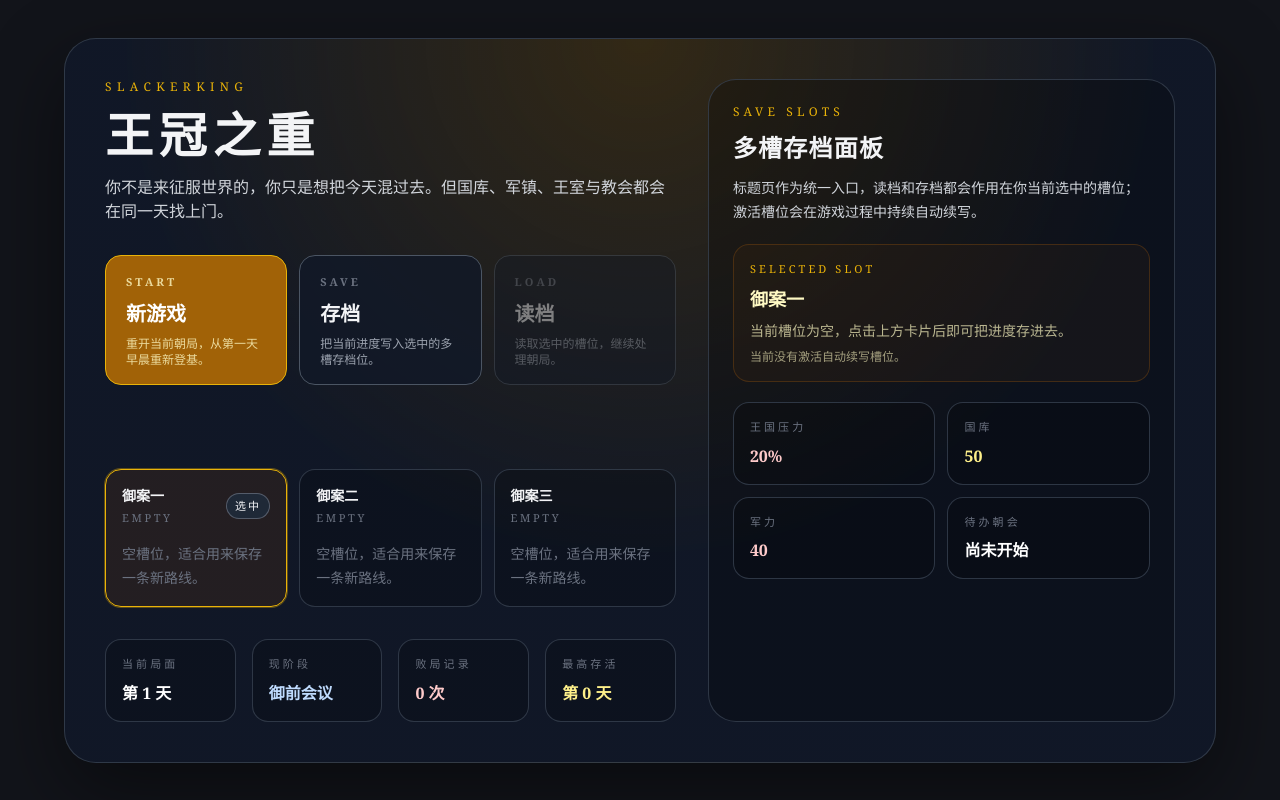
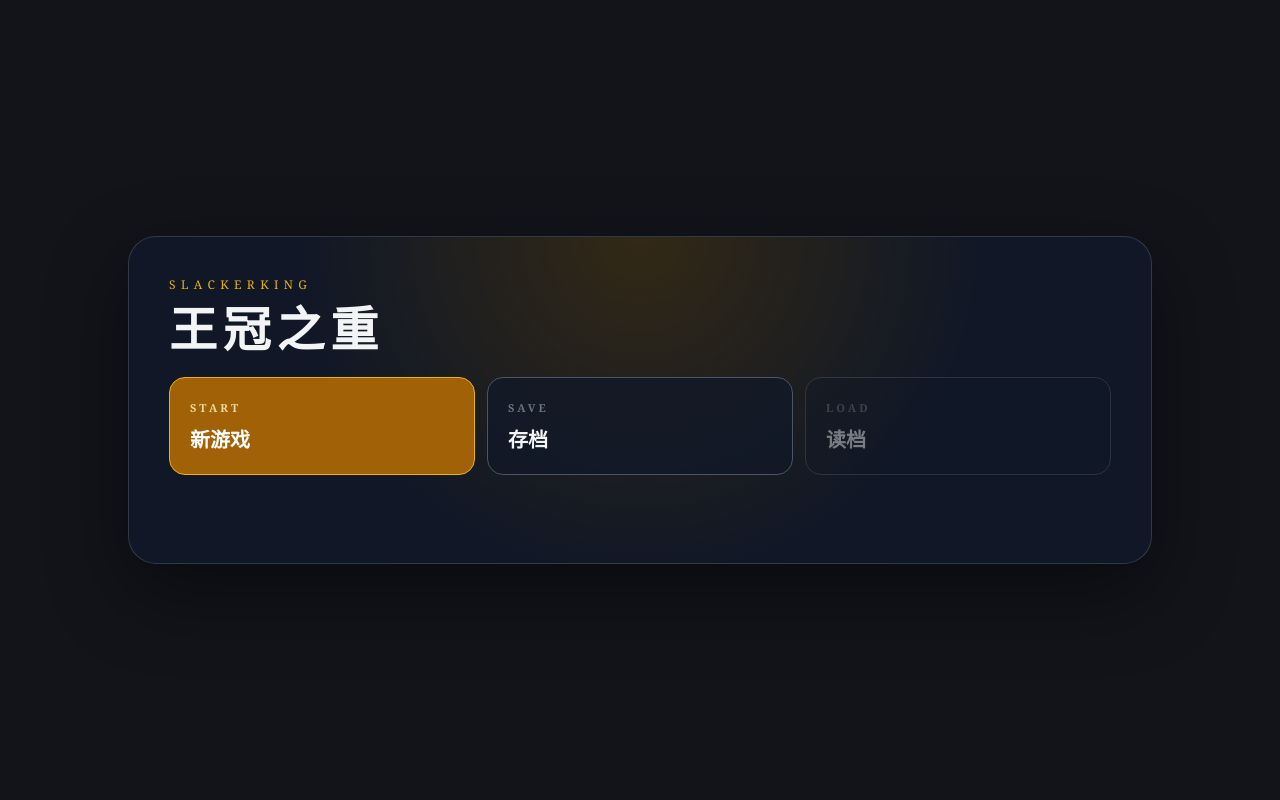
Before and after one commit to onovich/SlackerKing, a React (Vite) app: page / in a window 1280 px wide. Built offline with nearby package versions, Linux system fonts and the light colour scheme.

Commit message:
Refine menus and responsive UI

```diff
--- a/src/App.jsx
+++ b/src/App.jsx
@@ -88,30 +88,32 @@ export default function App() {
   const handleSave = (slotId = selectedSlotId) => {
     if (!slotId) {
       setMenuFeedback('请先选择一个存档槽位。');
-      return;
+      return false;
     }
 
     const nextSavedRun = saveRun(slotId);
     setSelectedSlotId(slotId);
     setMenuFeedback(nextSavedRun ? `已将当前进度写入${getSlotLabel(slotId)}。` : '当前结局无法存档。');
+    return Boolean(nextSavedRun);
   };
 
   const handleLoad = (slotId = selectedSlotId) => {
     if (!slotId) {
       setMenuFeedback('请先选择一个存档槽位。');
-      return;
+      return false;
     }
 
     const nextSavedRun = loadSavedRun(slotId);
     if (!nextSavedRun) {
       setMenuFeedback(`${getSlotLabel(slotId)}暂无可读取的存档。`);
-      return;
+      return false;
     }
 
     setSelectedSlotId(slotId);
     setMenuFeedback(`已读取${getSlotLabel(slotId)}。`);
     setSettingsOpen(false);
     setScreenMode('game');
+    return true;
   };
 
   const handleReturnToTitle = () => {
@@ -196,8 +198,6 @@ export default function App() {
     <div className={`app-shell relative flex h-screen w-screen flex-col selection:bg-yellow-700 selection:text-white ${damageFlash ? 'damage-flash' : ''}`}>
       {screenMode === 'title' ? (
         <TitleScreen
-          gameState={gameState}
-          runRecords={runRecords}
           saveSlots={saveSlots}
           activeSlotId={activeSlotId}
           selectedSlotId={selectedSlotId}
@@ -221,7 +221,7 @@ export default function App() {
               <DesktopCompanion gameState={gameState} currentEvent={currentEvent} visibleRisks={visibleRisks} factionOverview={factionOverview} courtFigures={courtFigures} runRecords={runRecords} />
 
               <div
-                className="relative flex flex-1 items-start justify-center overflow-y-auto p-3 pb-28 sm:p-4 sm:pb-32 md:items-center md:p-8 md:pb-8 xl:rounded-[28px] xl:border xl:border-gray-700/80 xl:bg-[radial-gradient(circle_at_top,_rgba(74,85,104,0.28),_rgba(18,20,26,0.95)_55%)] xl:shadow-[0_16px_40px_rgba(0,0,0,0.35)]"
+                className="relative flex flex-1 items-start justify-center overflow-y-auto p-3 pb-28 sm:p-4 sm:pb-32 md:items-start md:p-6 md:pb-8 xl:rounded-[28px] xl:border xl:border-gray-700/80 xl:bg-[radial-gradient(circle_at_top,_rgba(74,85,104,0.28),_rgba(18,20,26,0.95)_55%)] xl:shadow-[0_16px_40px_rgba(0,0,0,0.35)] xl:p-8"
                 id="interaction-area"
               >
                 {gameState.isGameOver ? (
--- a/src/view/components/SettingsMenu.jsx
+++ b/src/view/components/SettingsMenu.jsx
@@ -1,3 +1,4 @@
+import { useState } from 'react';
 import { getPhaseName } from '../../logic/engine/gameEngine';
 
 function formatSavedAt(savedAt) {
@@ -40,20 +41,21 @@ function SlotRow({ slot, isSelected, onSelect }) {
   );
 }
 
-export function SettingsMenu({ saveSlots, activeSlotId, selectedSlotId, feedback, onSelectSlot, onResume, onSave, onLoad, onReturnToTitle }) {
-  const selectedSlot = saveSlots.find((slot) => slot.id === selectedSlotId) ?? saveSlots[0];
-  const hasSavedRun = Boolean(selectedSlot?.savedRun?.gameState);
+function SlotSelectionView({ action, saveSlots, activeSlotId, selectedSlotId, onSelectSlot, onConfirm, onBack }) {
+  return (
+    <div className="mt-5 flex-1 overflow-y-auto pr-1">
+      <div className="flex items-center justify-between gap-3">
+        <h3 className="text-xl font-bold text-gray-100">{action === 'save' ? '选择存档槽位' : '选择读档槽位'}</h3>
+        <button
+          type="button"
+          onClick={onBack}
+          className="rounded-full border border-gray-600 bg-gray-900/80 px-4 py-2 text-xs font-semibold text-gray-200 transition hover:border-gray-500 hover:bg-gray-800"
+        >
+          返回
+        </button>
+      </div>
 
-  return (
-    <div className="absolute inset-0 z-40 flex items-center justify-center bg-black/72 p-4 backdrop-blur-sm">
-      <div className="w-full max-w-4xl rounded-[28px] border border-gray-700/80 bg-[radial-gradient(circle_at_top,_rgba(120,53,15,0.24),_rgba(17,24,39,0.96)_58%)] p-6 shadow-[0_20px_60px_rgba(0,0,0,0.45)] md:p-8">
-        <div className="text-xs uppercase tracking-[0.35em] text-yellow-500">Game Menu</div>
-        <h2 className="mt-3 text-3xl font-black tracking-wider text-gray-100">设置页</h2>
-        <p className="mt-3 text-sm leading-6 text-gray-300">
-          先选择槽位，再决定是把当前局势写进去，还是从那个槽位读回来。被激活的槽位会在游戏中持续自动续写。
-        </p>
-
-        <div className="mt-5 grid gap-5 lg:grid-cols-[1.1fr_0.9fr]">
+      <div className="mt-4 grid gap-4 lg:grid-cols-[1.1fr_0.9fr]">
         <div className="grid gap-3">
           {saveSlots.map((slot) => (
             <SlotRow key={slot.id} slot={slot} isSelected={slot.id === selectedSlotId} onSelect={onSelectSlot} />
@@ -63,50 +65,92 @@ export function SettingsMenu({ saveSlots, activeSlotId, selectedSlotId, feedback
         <div className="rounded-2xl border border-yellow-800/40 bg-yellow-900/10 p-4">
           <div className="text-[11px] uppercase tracking-[0.28em] text-yellow-500">Selected Slot</div>
           <div className="mt-2 text-lg font-bold text-yellow-100">
-              {selectedSlot?.label ?? '尚未选择槽位'}
-            </div>
-            <div className="mt-1 text-sm text-yellow-100/70">
-              {hasSavedRun ? `保存于 ${formatSavedAt(selectedSlot.savedRun.savedAt)} · ${getPhaseName(selectedSlot.savedRun.gameState.phase)} · 第 ${selectedSlot.savedRun.gameState.day} 天` : '当前槽位为空，存档后才能读取。'}
+            {saveSlots.find((slot) => slot.id === selectedSlotId)?.label ?? '尚未选择槽位'}
           </div>
           <div className="mt-2 text-xs text-yellow-100/60">
-              {activeSlotId ? `当前自动续写：${saveSlots.find((slot) => slot.id === activeSlotId)?.label ?? '无'}` : '当前没有激活自动续写槽位。'}
+            自动续写：{activeSlotId ? saveSlots.find((slot) => slot.id === activeSlotId)?.label ?? '无' : '无'}
+          </div>
+          <button
+            type="button"
+            onClick={() => onConfirm(selectedSlotId)}
+            className="mt-4 w-full rounded-xl border border-yellow-600 bg-yellow-700 px-4 py-3 text-sm font-bold text-white transition hover:bg-yellow-600"
+          >
+            {action === 'save' ? '确认存档' : '确认读档'}
+          </button>
         </div>
       </div>
     </div>
+  );
+}
 
-        <div className="mt-5 grid gap-3 sm:grid-cols-2">
+export function SettingsMenu({ saveSlots, activeSlotId, selectedSlotId, feedback, onSelectSlot, onResume, onSave, onLoad, onReturnToTitle }) {
+  const [submenu, setSubmenu] = useState(null);
+  const hasAnySavedRun = saveSlots.some((slot) => slot.savedRun?.gameState);
+
+  const handleSave = (slotId) => {
+    if (onSave(slotId)) {
+      setSubmenu(null);
+    }
+  };
+
+  const handleLoad = (slotId) => {
+    if (onLoad(slotId)) {
+      setSubmenu(null);
+    }
+  };
+
+  return (
+    <div className="absolute inset-0 z-40 overflow-y-auto bg-black/72 p-3 backdrop-blur-sm sm:p-4">
+      <div className="mx-auto flex max-h-[calc(100vh-1.5rem)] w-full max-w-4xl flex-col overflow-hidden rounded-[28px] border border-gray-700/80 bg-[radial-gradient(circle_at_top,_rgba(120,53,15,0.24),_rgba(17,24,39,0.96)_58%)] p-5 shadow-[0_20px_60px_rgba(0,0,0,0.45)] md:max-h-[calc(100vh-2rem)] md:p-8">
+        <div className="text-xs uppercase tracking-[0.35em] text-yellow-500">Game Menu</div>
+        <h2 className="mt-3 text-3xl font-black tracking-wider text-gray-100">设置页</h2>
+        {submenu ? (
+          <SlotSelectionView
+            action={submenu}
+            saveSlots={saveSlots}
+            activeSlotId={activeSlotId}
+            selectedSlotId={selectedSlotId}
+            onSelectSlot={onSelectSlot}
+            onConfirm={submenu === 'save' ? handleSave : handleLoad}
+            onBack={() => setSubmenu(null)}
+          />
+        ) : (
+          <div className="mt-6 space-y-5">
+            <div className="grid gap-3 sm:grid-cols-2">
               <button
                 type="button"
                 onClick={onResume}
-            className="rounded-xl border border-yellow-600 bg-yellow-700 px-4 py-3 text-sm font-bold text-white transition hover:bg-yellow-600"
+                className="rounded-xl border border-yellow-600 bg-yellow-700 px-4 py-4 text-sm font-bold text-white transition hover:bg-yellow-600"
               >
                 回到游戏
               </button>
               <button
                 type="button"
-            onClick={() => onSave(selectedSlot?.id)}
-            className="rounded-xl border border-gray-600 bg-gray-800 px-4 py-3 text-sm font-bold text-gray-100 transition hover:bg-gray-700"
+                onClick={() => setSubmenu('save')}
+                className="rounded-xl border border-gray-600 bg-gray-800 px-4 py-4 text-sm font-bold text-gray-100 transition hover:bg-gray-700"
               >
                 存档
               </button>
               <button
                 type="button"
-            onClick={() => onLoad(selectedSlot?.id)}
-            disabled={!hasSavedRun}
-            className="rounded-xl border border-gray-600 bg-gray-800 px-4 py-3 text-sm font-bold text-gray-100 transition enabled:hover:bg-gray-700 disabled:cursor-not-allowed disabled:opacity-45"
+                onClick={() => setSubmenu('load')}
+                disabled={!hasAnySavedRun}
+                className="rounded-xl border border-gray-600 bg-gray-800 px-4 py-4 text-sm font-bold text-gray-100 transition enabled:hover:bg-gray-700 disabled:cursor-not-allowed disabled:opacity-45"
               >
                 读档
               </button>
               <button
                 type="button"
                 onClick={onReturnToTitle}
-            className="rounded-xl border border-red-900/80 bg-red-950/40 px-4 py-3 text-sm font-bold text-red-100 transition hover:bg-red-900/60"
+                className="rounded-xl border border-red-900/80 bg-red-950/40 px-4 py-4 text-sm font-bold text-red-100 transition hover:bg-red-900/60"
               >
                 回到标题
               </button>
             </div>
 
-        <div className="mt-4 min-h-6 text-sm text-yellow-200">{feedback || '\u00a0'}</div>
+            <div className="min-h-6 text-sm text-yellow-200">{feedback || '\u00a0'}</div>
+          </div>
+        )}
       </div>
     </div>
   );
--- a/src/view/components/TitleScreen.jsx
+++ b/src/view/components/TitleScreen.jsx
@@ -1,3 +1,4 @@
+import { useState } from 'react';
 import { getPhaseName } from '../../logic/engine/gameEngine';
 
 function formatSavedAt(savedAt) {
@@ -15,15 +16,6 @@ function formatSavedAt(savedAt) {
   } catch {
     return '刚刚';
   }
-}
-
-function StatCard({ label, value, toneClass = 'text-gray-100' }) {
-  return (
-    <div className="rounded-2xl border border-gray-700/80 bg-black/20 px-4 py-4">
-      <div className="text-[11px] uppercase tracking-[0.28em] text-gray-500">{label}</div>
-      <div className={`mt-2 text-base font-bold ${toneClass}`}>{value}</div>
-    </div>
-  );
 }
 
 function SaveSlotCard({ slot, isSelected, onSelect }) {
@@ -46,7 +38,7 @@ function SaveSlotCard({ slot, isSelected, onSelect }) {
         </div>
       </div>
 
-      <div className="mt-4 text-sm leading-6 text-gray-300">
+      <div className="mt-3 text-sm leading-6 text-gray-300">
         {savedState ? (
           <>
             <div>第 {savedState.day} 天 · {getPhaseName(savedState.phase)}</div>
@@ -54,102 +46,125 @@ function SaveSlotCard({ slot, isSelected, onSelect }) {
             <div className="mt-2 text-xs text-gray-500">{formatSavedAt(slot.savedRun.savedAt)}</div>
           </>
         ) : (
-          <div className="text-gray-500">空槽位，适合用来保存一条新路线。</div>
+          <div className="text-gray-500">空槽位。</div>
         )}
       </div>
     </button>
   );
 }
 
-export function TitleScreen({ gameState, runRecords, saveSlots, activeSlotId, selectedSlotId, feedback, onSelectSlot, onNewGame, onSave, onLoad }) {
+function SlotSubmenu({ action, saveSlots, activeSlotId, selectedSlotId, onSelectSlot, onConfirm, onBack }) {
+  const title = action === 'save' ? '选择存档槽位' : '选择读档槽位';
+
+  return (
+    <div className="mt-6 space-y-4">
+      <div className="flex items-center justify-between gap-3">
+        <h2 className="text-xl font-bold text-gray-100 sm:text-2xl">{title}</h2>
+        <button
+          type="button"
+          onClick={onBack}
+          className="rounded-full border border-gray-600 bg-gray-900/80 px-4 py-2 text-xs font-semibold text-gray-200 transition hover:border-gray-500 hover:bg-gray-800"
+        >
+          返回
+        </button>
+      </div>
+
+      <div className="grid gap-3 md:grid-cols-2 xl:grid-cols-3">
+        {saveSlots.map((slot) => (
+          <SaveSlotCard
+            key={slot.id}
+            slot={slot}
+            isSelected={slot.id === selectedSlotId}
+            onSelect={onSelectSlot}
+          />
+        ))}
+      </div>
+
+      <div className="flex flex-wrap items-center justify-between gap-3 rounded-2xl border border-yellow-800/40 bg-yellow-900/10 px-4 py-3 text-sm text-yellow-100/80">
+        <div>
+          <span className="font-semibold text-yellow-100">当前选择：</span>
+          {saveSlots.find((slot) => slot.id === selectedSlotId)?.label ?? '未选择'}
+          <span className="ml-2 text-yellow-100/60">自动续写：{activeSlotId ? saveSlots.find((slot) => slot.id === activeSlotId)?.label ?? '无' : '无'}</span>
+        </div>
+        <button
+          type="button"
+          onClick={() => onConfirm(selectedSlotId)}
+          className="rounded-xl border border-yellow-600 bg-yellow-700 px-4 py-2 text-sm font-bold text-white transition hover:bg-yellow-600"
+        >
+          {action === 'save' ? '确认存档' : '确认读档'}
+        </button>
+      </div>
+    </div>
+  );
+}
+
+export function TitleScreen({ saveSlots, activeSlotId, selectedSlotId, feedback, onSelectSlot, onNewGame, onSave, onLoad }) {
+  const [submenu, setSubmenu] = useState(null);
   const selectedSlot = saveSlots.find((slot) => slot.id === selectedSlotId) ?? saveSlots[0];
-  const selectedState = selectedSlot?.savedRun?.gameState;
   const canLoad = Boolean(selectedSlot?.savedRun);
 
+  const handleSave = (slotId) => {
+    if (onSave(slotId)) {
+      setSubmenu(null);
+    }
+  };
+
+  const handleLoad = (slotId) => {
+    if (onLoad(slotId)) {
+      setSubmenu(null);
+    }
+  };
+
   return (
-    <div className="flex min-h-screen items-center justify-center overflow-y-auto px-4 py-8 sm:px-6 lg:px-8">
-      <div className="w-full max-w-6xl rounded-[32px] border border-gray-700/80 bg-[radial-gradient(circle_at_top,_rgba(202,138,4,0.18),_rgba(17,24,39,0.96)_56%)] p-6 shadow-[0_28px_80px_rgba(0,0,0,0.45)] md:p-8 xl:p-10">
-        <div className="grid gap-8 xl:grid-cols-[1.1fr_0.9fr]">
-          <section className="min-w-0">
-            <div className="text-xs uppercase tracking-[0.45em] text-yellow-500">SlackerKing</div>
-            <h1 className="mt-4 text-4xl font-black tracking-[0.12em] text-gray-100 sm:text-5xl">王冠之重</h1>
-            <p className="mt-4 max-w-2xl text-sm leading-7 text-gray-300 sm:text-base">
-              你不是来征服世界的，你只是想把今天混过去。但国库、军镇、王室与教会都会在同一天找上门。
-            </p>
-
-            <div className="mt-8 grid gap-3 sm:grid-cols-3">
+    <div className="flex min-h-screen items-start justify-center overflow-y-auto px-3 py-4 sm:px-6 sm:py-6 lg:items-center lg:px-8 lg:py-8">
+      <div className="w-full max-w-5xl rounded-[28px] border border-gray-700/80 bg-[radial-gradient(circle_at_top,_rgba(202,138,4,0.18),_rgba(17,24,39,0.96)_56%)] p-4 shadow-[0_28px_80px_rgba(0,0,0,0.45)] sm:p-6 md:p-8 xl:p-10">
+        <div className="text-xs uppercase tracking-[0.45em] text-yellow-500">SlackerKing</div>
+        <h1 className="mt-3 text-3xl font-black tracking-[0.12em] text-gray-100 sm:text-5xl">王冠之重</h1>
+        {submenu ? (
+          <SlotSubmenu
+            action={submenu}
+            saveSlots={saveSlots}
+            activeSlotId={activeSlotId}
+            selectedSlotId={selectedSlotId}
+            onSelectSlot={onSelectSlot}
+            onConfirm={submenu === 'save' ? handleSave : handleLoad}
+            onBack={() => setSubmenu(null)}
+          />
+        ) : (
+          <div className="mt-6 space-y-5">
+            <div className="grid gap-3 sm:grid-cols-3">
               <button
                 type="button"
                 onClick={onNewGame}
-                className="rounded-2xl border border-yellow-500 bg-yellow-700 px-5 py-4 text-left text-sm font-bold text-white transition hover:bg-yellow-600"
+                className="rounded-2xl border border-yellow-500 bg-yellow-700 px-5 py-5 text-left text-sm font-bold text-white transition hover:bg-yellow-600"
               >
                 <div className="text-[11px] uppercase tracking-[0.28em] text-yellow-100/80">Start</div>
                 <div className="mt-2 text-xl">新游戏</div>
-                <div className="mt-2 text-xs font-medium text-yellow-100/80">重开当前朝局，从第一天早晨重新登基。</div>
               </button>
 
               <button
                 type="button"
-                onClick={() => onSave(selectedSlot?.id)}
-                className="rounded-2xl border border-gray-600 bg-gray-900/80 px-5 py-4 text-left text-sm font-bold text-gray-100 transition hover:border-yellow-600 hover:bg-gray-800"
+                onClick={() => setSubmenu('save')}
+                className="rounded-2xl border border-gray-600 bg-gray-900/80 px-5 py-5 text-left text-sm font-bold text-gray-100 transition hover:border-yellow-600 hover:bg-gray-800"
               >
                 <div className="text-[11px] uppercase tracking-[0.28em] text-gray-500">Save</div>
                 <div className="mt-2 text-xl">存档</div>
-                <div className="mt-2 text-xs font-medium text-gray-400">把当前进度写入选中的多槽存档位。</div>
               </button>
 
               <button
                 type="button"
-                onClick={() => onLoad(selectedSlot?.id)}
-                disabled={!canLoad}
-                className="rounded-2xl border border-gray-600 bg-gray-900/80 px-5 py-4 text-left text-sm font-bold text-gray-100 transition enabled:hover:border-yellow-600 enabled:hover:bg-gray-800 disabled:cursor-not-allowed disabled:opacity-45"
+                onClick={() => setSubmenu('load')}
+                disabled={!canLoad && !saveSlots.some((slot) => slot.savedRun)}
+                className="rounded-2xl border border-gray-600 bg-gray-900/80 px-5 py-5 text-left text-sm font-bold text-gray-100 transition enabled:hover:border-yellow-600 enabled:hover:bg-gray-800 disabled:cursor-not-allowed disabled:opacity-45"
               >
                 <div className="text-[11px] uppercase tracking-[0.28em] text-gray-500">Load</div>
                 <div className="mt-2 text-xl">读档</div>
-                <div className="mt-2 text-xs font-medium text-gray-400">读取选中的槽位，继续处理朝局。</div>
               </button>
             </div>
 
-            <div className="mt-6 min-h-7 text-sm text-yellow-200">{feedback || '\u00a0'}</div>
-
-            <div className="mt-8 grid gap-3 lg:grid-cols-3">
-              {saveSlots.map((slot) => (
-                <SaveSlotCard key={slot.id} slot={slot} isSelected={slot.id === selectedSlotId} onSelect={onSelectSlot} />
-              ))}
-            </div>
-
-            <div className="mt-8 grid gap-4 sm:grid-cols-2 xl:grid-cols-4">
-              <StatCard label="当前局面" value={`第 ${gameState.day} 天`} toneClass="text-white" />
-              <StatCard label="现阶段" value={getPhaseName(gameState.phase)} toneClass="text-blue-200" />
-              <StatCard label="败局记录" value={`${runRecords.totalRuns} 次`} toneClass="text-red-200" />
-              <StatCard label="最高存活" value={`第 ${runRecords.bestDay || 0} 天`} toneClass="text-yellow-200" />
-            </div>
-          </section>
-
-          <aside className="rounded-[28px] border border-gray-700/80 bg-black/25 p-5 md:p-6">
-            <div className="text-xs uppercase tracking-[0.35em] text-yellow-500">Save Slots</div>
-            <h2 className="mt-3 text-2xl font-black tracking-wider text-gray-100">多槽存档面板</h2>
-            <p className="mt-3 text-sm leading-6 text-gray-300">
-              标题页作为统一入口，读档和存档都会作用在你当前选中的槽位；激活槽位会在游戏过程中持续自动续写。
-            </p>
-
-            <div className="mt-5 rounded-2xl border border-yellow-800/40 bg-yellow-900/10 p-4">
-              <div className="text-[11px] uppercase tracking-[0.28em] text-yellow-500">Selected Slot</div>
-              <div className="mt-2 text-lg font-bold text-yellow-100">{selectedSlot?.label ?? '尚未选择槽位'}</div>
-              <div className="mt-2 text-sm text-yellow-100/70">
-                {selectedState ? `保存于 ${formatSavedAt(selectedSlot.savedRun.savedAt)} · ${getPhaseName(selectedState.phase)}` : '当前槽位为空，点击上方卡片后即可把进度存进去。'}
-              </div>
-              <div className="mt-2 text-xs text-yellow-100/60">{activeSlotId ? `当前自动续写：${saveSlots.find((slot) => slot.id === activeSlotId)?.label ?? '无'}` : '当前没有激活自动续写槽位。'}</div>
-            </div>
-
-            <div className="mt-5 grid gap-3 sm:grid-cols-2">
-              <StatCard label="王国压力" value={`${selectedState?.player.stress ?? gameState.player.stress}%`} toneClass="text-red-200" />
-              <StatCard label="国库" value={`${selectedState?.resources.treasury ?? gameState.resources.treasury}`} toneClass="text-yellow-200" />
-              <StatCard label="军力" value={`${selectedState?.resources.military ?? gameState.resources.military}`} toneClass="text-red-200" />
-              <StatCard label="待办朝会" value={selectedState ? `第 ${selectedState.day} 天` : '尚未开始'} toneClass="text-white" />
-            </div>
-          </aside>
-        </div>
+            <div className="min-h-7 text-sm text-yellow-200">{feedback || '\u00a0'}</div>
+          </div>
+        )}
       </div>
     </div>
   );
--- a/src/view/screens/AfternoonScreen.jsx
+++ b/src/view/screens/AfternoonScreen.jsx
@@ -12,8 +12,8 @@ export function AfternoonScreen({ ap, onChooseLocation, onEndAfternoon, locked }
           <span className="mx-2 rounded bg-gray-800 px-2 text-xl font-bold text-blue-400">{ap}</span>
           是去体察民情，还是纵情声色？
         </p>
-        <p className="mt-3 rounded-lg border border-gray-700/70 bg-gray-900/50 px-4 py-3 text-sm text-gray-300 xl:hidden">轻触地点巡幸；若想省事，底部可直接结束午后。</p>
-        <p className="mt-3 hidden text-sm text-gray-500 xl:block">桌面端支持数字键 1-7 快速移动，按 Enter 可直接回寝宫安歇。</p>
+        <p className="mt-3 rounded-lg border border-gray-700/70 bg-gray-900/50 px-4 py-3 text-sm text-gray-300 xl:hidden">点地点巡幸，或在底部直接结束午后。</p>
+        <p className="mt-3 hidden text-sm text-gray-500 xl:block">数字键 1-7 可快速巡幸，Enter 可直接回寝宫安歇。</p>
       </div>
 
       <div className={`grid grid-cols-1 gap-4 sm:gap-5 md:grid-cols-2 lg:grid-cols-3 xl:gap-7 ${locked ? 'pointer-events-none opacity-50' : ''}`}>
@@ -21,7 +21,7 @@ export function AfternoonScreen({ ap, onChooseLocation, onEndAfternoon, locked }
           <button
             key={location.id}
             type="button"
-            className="group relative flex cursor-pointer flex-col items-center rounded-xl border border-gray-700 bg-gray-800/80 p-5 text-center shadow-md transition-all hover:border-gray-500 hover:bg-gray-700 xl:min-h-[15rem] xl:justify-center xl:p-7"
+            className="group relative flex cursor-pointer flex-col items-start rounded-xl border border-gray-700 bg-gray-800/80 p-5 text-left shadow-md transition-all hover:border-gray-500 hover:bg-gray-700 sm:items-center sm:text-center xl:min-h-[15rem] xl:justify-center xl:p-7"
             style={{ animationDelay: `${index * 0.1}s` }}
             disabled={locked || ap <= 0}
             onClick={() => onChooseLocation(location.id)}
--- a/src/view/screens/NightScreen.jsx
+++ b/src/view/screens/NightScreen.jsx
@@ -128,8 +128,7 @@ export function NightScreen({ summary, dailyChanges, regimeSummary, onNextDay })
       <div className="mb-6 border-b border-gray-700 pb-4 text-center">
         <i className="fas fa-moon mb-4 animate-pulse text-5xl text-blue-400" />
         <h2 className="text-2xl font-bold text-gray-200">暗夜密报</h2>
-        <p className="mt-3 text-sm text-gray-400 xl:hidden">手机端可在底部直接进入下一天，先看完今晚的连锁后果。</p>
-        <p className="mt-3 hidden text-sm text-gray-500 xl:block">桌面端可按 Enter 继续，滚轮浏览整晚的连锁后果。</p>
+        <p className="mt-3 text-sm text-gray-500">先把今晚的后果看完，再决定迎接明天。</p>
       </div>
 
       <div className={`mb-6 rounded-xl border p-4 ${takeaway.panelClass}`}>
@@ -160,7 +159,7 @@ export function NightScreen({ summary, dailyChanges, regimeSummary, onNextDay })
         </div>
       </div>
 
-      <div className="mb-8 max-h-[40vh] overflow-y-auto rounded-lg border border-gray-700 bg-gray-900 p-1 xl:max-h-[48vh]">
+      <div className="mb-8 max-h-[32vh] overflow-y-auto rounded-lg border border-gray-700 bg-gray-900 p-1 sm:max-h-[38vh] xl:max-h-[48vh]">
         <ul className="divide-y divide-gray-800 text-left text-gray-300">
           {summary.map((item) => (
             <li key={item.id} className={`px-4 py-3 ${toneClassMap[item.tone] ?? ''}`}>
```
Also changed, not shown: src/view/components/MobileActionBar.jsx (+8 -8 lines), src/view/components/TopBar.jsx (+5 -5 lines), src/view/screens/MorningScreen.jsx (+5 -16 lines). Lines whose indentation alone changed are shown as unchanged.
